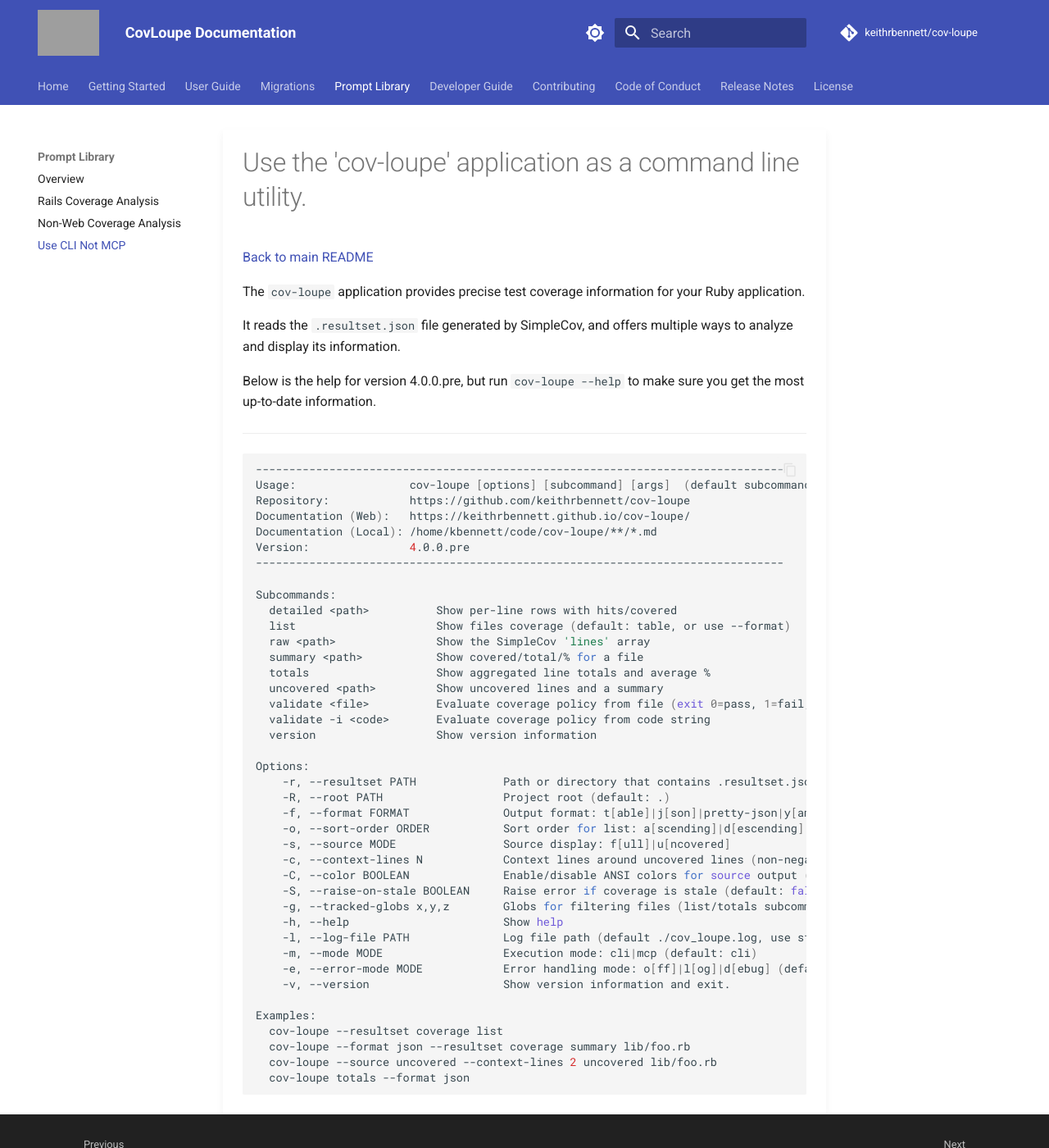
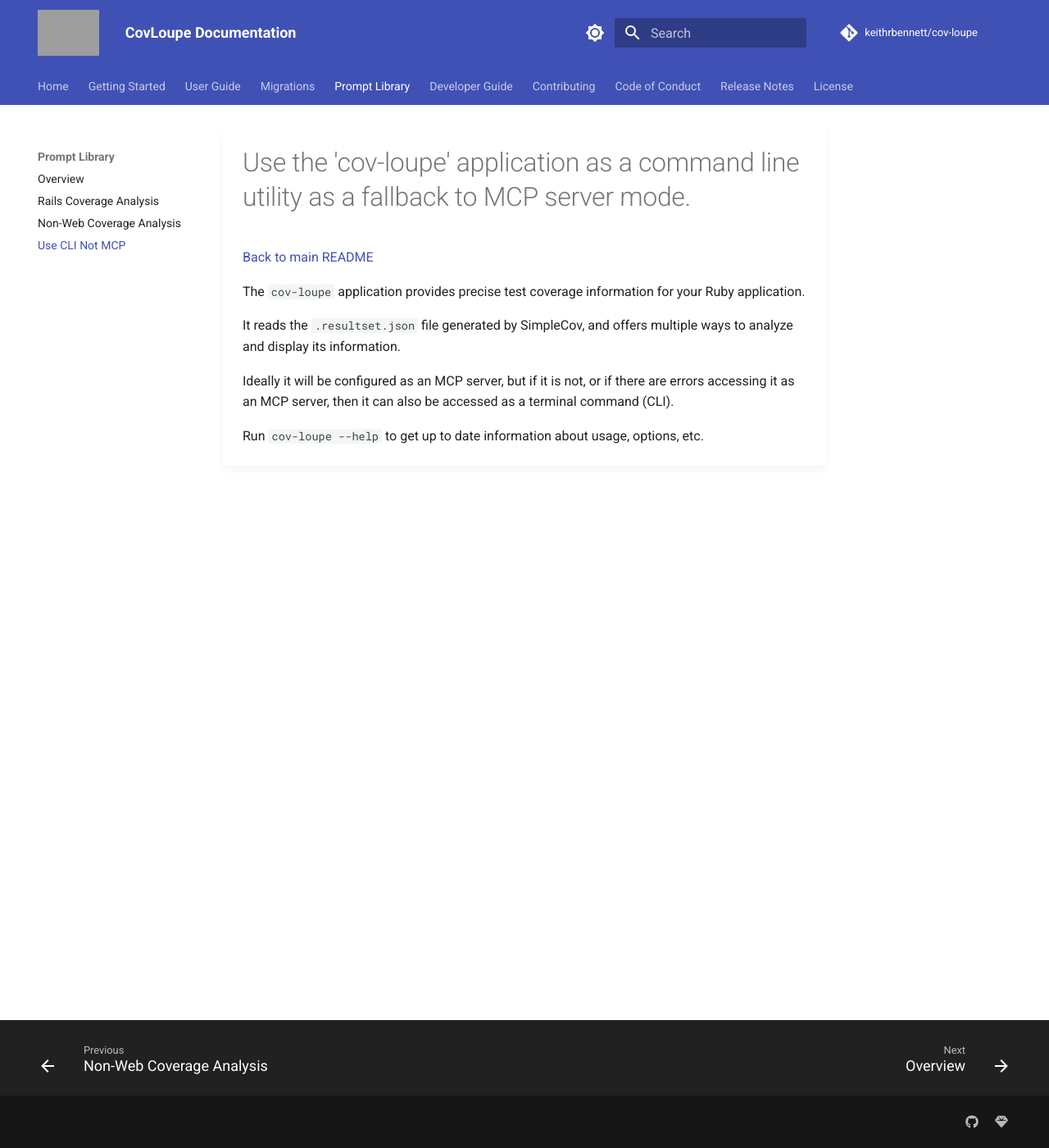
Before and after one commit to keithrbennett/simplecov-mcp, an MkDocs documentation site: the page built from docs/user/prompts/use-cli-not-mcp-prompt.md, in a window 1280 px wide and 1400 px high. Shown: the whole window at 82% size. Built offline with MkDocs 1.6.1 and Material for MkDocs 9.7.7, drawn with Linux system fonts in a browser that asks for light colours; comment, search, counter and statistics services are not loaded; grey boxes are pictures that could not be loaded.

Commit message:
Simplify a prompt.

````diff
--- a/docs/user/prompts/use-cli-not-mcp-prompt.md
+++ b/docs/user/prompts/use-cli-not-mcp-prompt.md
@@ -1,4 +1,4 @@
-# Use the 'cov-loupe' application as a command line utility.
+# Use the 'cov-loupe' application as a command line utility as a fallback to MCP server mode.
 
 [Back to main README](../../index.md)
 
@@ -6,48 +6,7 @@
 
 It reads the `.resultset.json` file generated by SimpleCov, and offers multiple ways to analyze and display its information.
 
-Below is the help for version 4.0.0.pre, but run `cov-loupe --help` to make sure you get the most up-to-date information.
+Ideally it will be configured as an MCP server, but if it is not, or if there are errors accessing it as an MCP server,
+then it can also be accessed as a terminal command (CLI).
 
-----
-```bash
--------------------------------------------------------------------------------
-Usage:                 cov-loupe [options] [subcommand] [args]  (default subcommand: list)
-Repository:            https://github.com/keithrbennett/cov-loupe
-Documentation (Web):   https://keithrbennett.github.io/cov-loupe/
-Documentation (Local): /home/kbennett/code/cov-loupe/**/*.md
-Version:               4.0.0.pre
--------------------------------------------------------------------------------
-
-Subcommands:
-  detailed <path>          Show per-line rows with hits/covered
-  list                     Show files coverage (default: table, or use --format)
-  raw <path>               Show the SimpleCov 'lines' array
-  summary <path>           Show covered/total/% for a file
-  totals                   Show aggregated line totals and average %
-  uncovered <path>         Show uncovered lines and a summary
-  validate <file>          Evaluate coverage policy from file (exit 0=pass, 1=fail, 2=error)
-  validate -i <code>       Evaluate coverage policy from code string
-  version                  Show version information
-
-Options:
-    -r, --resultset PATH             Path or directory that contains .resultset.json (default: coverage/.resultset.json)
-    -R, --root PATH                  Project root (default: .)
-    -f, --format FORMAT              Output format: t[able]|j[son]|pretty-json|y[aml]|a[wesome-print] (default: table)
-    -o, --sort-order ORDER           Sort order for list: a[scending]|d[escending] (default descending)
-    -s, --source MODE                Source display: f[ull]|u[ncovered]
-    -c, --context-lines N            Context lines around uncovered lines (non-negative, default: 2)
-    -C, --color BOOLEAN              Enable/disable ANSI colors for source output (default: true). Accepts: yes/no/y/n/true/false/t/f/on/off/+/-/1/0
-    -S, --raise-on-stale BOOLEAN     Raise error if coverage is stale (default: false). Accepts: yes/no/y/n/true/false/t/f/on/off/+/-/1/0
-    -g, --tracked-globs x,y,z        Globs for filtering files (list/totals subcommands)
-    -h, --help                       Show help
-    -l, --log-file PATH              Log file path (default ./cov_loupe.log, use stdout/stderr for streams)
-    -m, --mode MODE                  Execution mode: cli|mcp (default: cli)
-    -e, --error-mode MODE            Error handling mode: o[ff]|l[og]|d[ebug] (default log). off (silent), log (log errors to file), debug (verbose with backtraces)
-    -v, --version                    Show version information and exit.
-
-Examples:
-  cov-loupe --resultset coverage list
-  cov-loupe --format json --resultset coverage summary lib/foo.rb
-  cov-loupe --source uncovered --context-lines 2 uncovered lib/foo.rb
-  cov-loupe totals --format json
-```
+Run `cov-loupe --help` to get up to date information about usage, options, etc.
````
